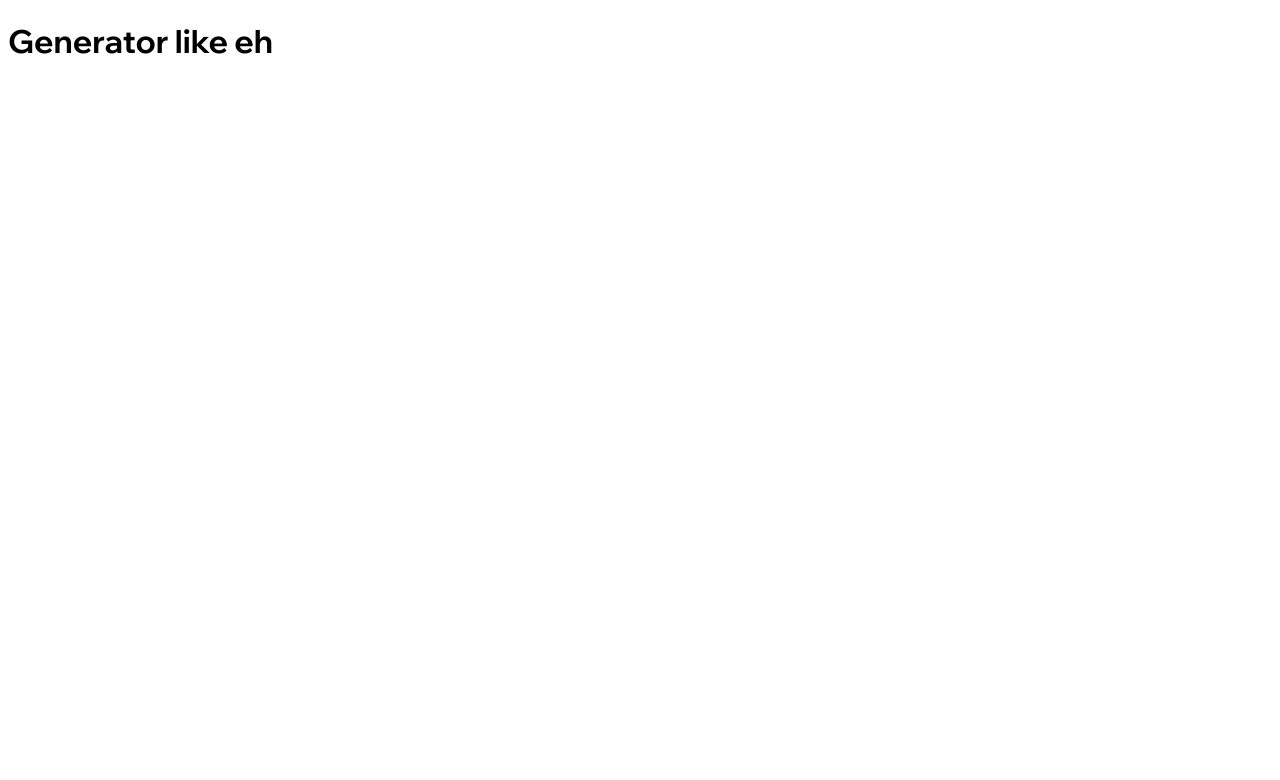
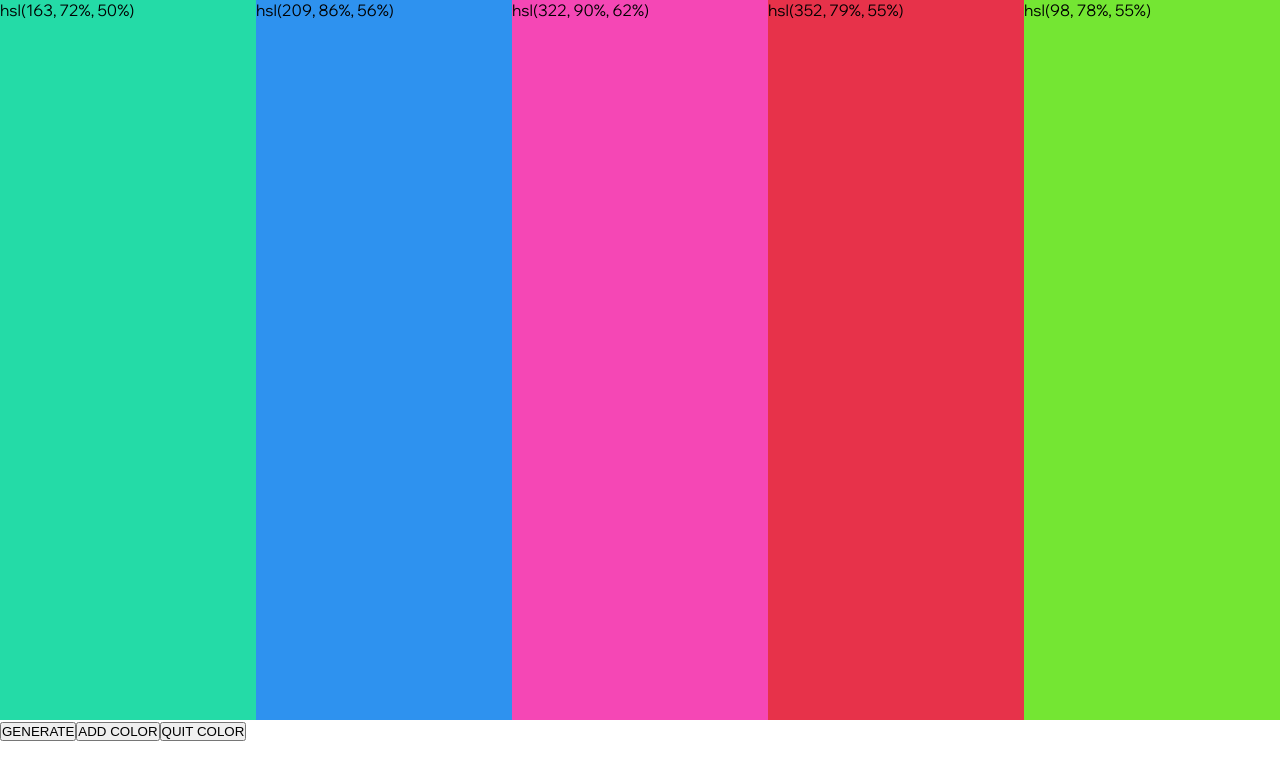
Before and after one commit to Hctor11/palette-ui, a Next.js app: page /generator in a window 1280 px wide. Shown: the top 780 px of the page. Built offline with nearby package versions, Linux system fonts and the light colour scheme.

Commit message:
[update] hook and handler functiosn

```diff
--- a/package.json
+++ b/package.json
@@ -15,7 +15,7 @@
     "eslint": "8.46.0",
     "eslint-config-next": "13.4.12",
     "mongoose": "^7.4.2",
-    "next": "13.4.12",
+    "next": "^13.4.13",
     "react": "18.2.0",
     "react-dom": "18.2.0",
     "typescript": "5.1.6"
--- /dev/null
+++ b/src/app/generator/generator.sass
@@ -0,0 +1,8 @@
+*,html,body
+    margin: 0
+    padding: 0
+    box-sizing: border-box
+
+.color
+    height: 90vh
+    width: 100%
--- a/src/app/generator/page.tsx
+++ b/src/app/generator/page.tsx
@@ -1,10 +1,61 @@
+"use client";
 
-const page = () => {
+import generatePalette from "@/util/paletteGenerator";
+import { useEffect, useState } from "react";
+import "./generator.sass";
+
+
+const Page = () => {
+  const [palette, setPalette] = useState<string[]>(generatePalette(5));
+  const [numberOfColors, setNumberOfColors] = useState(5);
+
+  useEffect(() => {
+    generatePalette(numberOfColors)
+  },[numberOfColors])
+
+  const handleSumColorClick = () => {
+    setNumberOfColors(numberOfColors + 1)
+  }
+
+  const handleMinusColorClick = () => {
+
+  }
+
   return (
     <div>
-        <h1>Generator like eh</h1>
+      <div
+        className="colors-container"
+        style={{
+          display: "grid",
+          gridTemplateColumns: `repeat(${numberOfColors},1fr)`,
+        }}
+      >
+        {palette.map((color, colorIndex) => (
+          <div
+            className="color"
+            key={colorIndex}
+            style={{
+              backgroundColor: color,
+            }}
+          >
+            {color}
+          </div>
+        ))}
+      </div>
+      <button onClick={() => setPalette(generatePalette(numberOfColors))}>
+        GENERATE
+      </button>
+      <button
+        onClick={() => {
+          handleSumColorClick()
+        }}
+      >
+        ADD COLOR
+      </button>
+      <button
+      >QUIT COLOR</button>
     </div>
-  )
-}
+  );
+};
 
-export default page
+export default Page;
--- a/src/app/layout.tsx
+++ b/src/app/layout.tsx
@@ -1,3 +1,5 @@
+"use client"
+
 import type { Metadata } from 'next'
 import { Wix_Madefor_Display } from 'next/font/google'
 
--- a/src/util/colorConverter.ts
+++ b/src/util/colorConverter.ts
@@ -16,16 +16,15 @@ export const hslToHex = (h: number, s: number, l: number): string => {
 };
 
 export const hslToRGB = (h: number, s: number, l: number): string => {
-  // Must be fractions of 1
   s /= 100;
   l /= 100;
 
-  let c = (1 - Math.abs(2 * l - 1)) * s,
-    x = c * (1 - Math.abs(((h / 60) % 2) - 1)),
-    m = l - c / 2,
-    r = 0,
-    g = 0,
-    b = 0;
+  let c:number = (1 - Math.abs(2 * l - 1)) * s,
+    x:number = c * (1 - Math.abs(((h / 60) % 2) - 1)),
+    m:number = l - c / 2,
+    r:number = 0,
+    g:number = 0,
+    b:number = 0;
 
   if (0 <= h && h < 60) {
     r = c;
--- a/src/util/paletteGenerator.ts
+++ b/src/util/paletteGenerator.ts
@@ -8,6 +8,4 @@ const generatePalette = (numColors: number):Array<string> => {
     return colors
 }
 
-console.log(generatePalette(6))
-
 export default generatePalette
```
Also changed, not shown: 1 other file (tests, documents, lock files or other folders).
